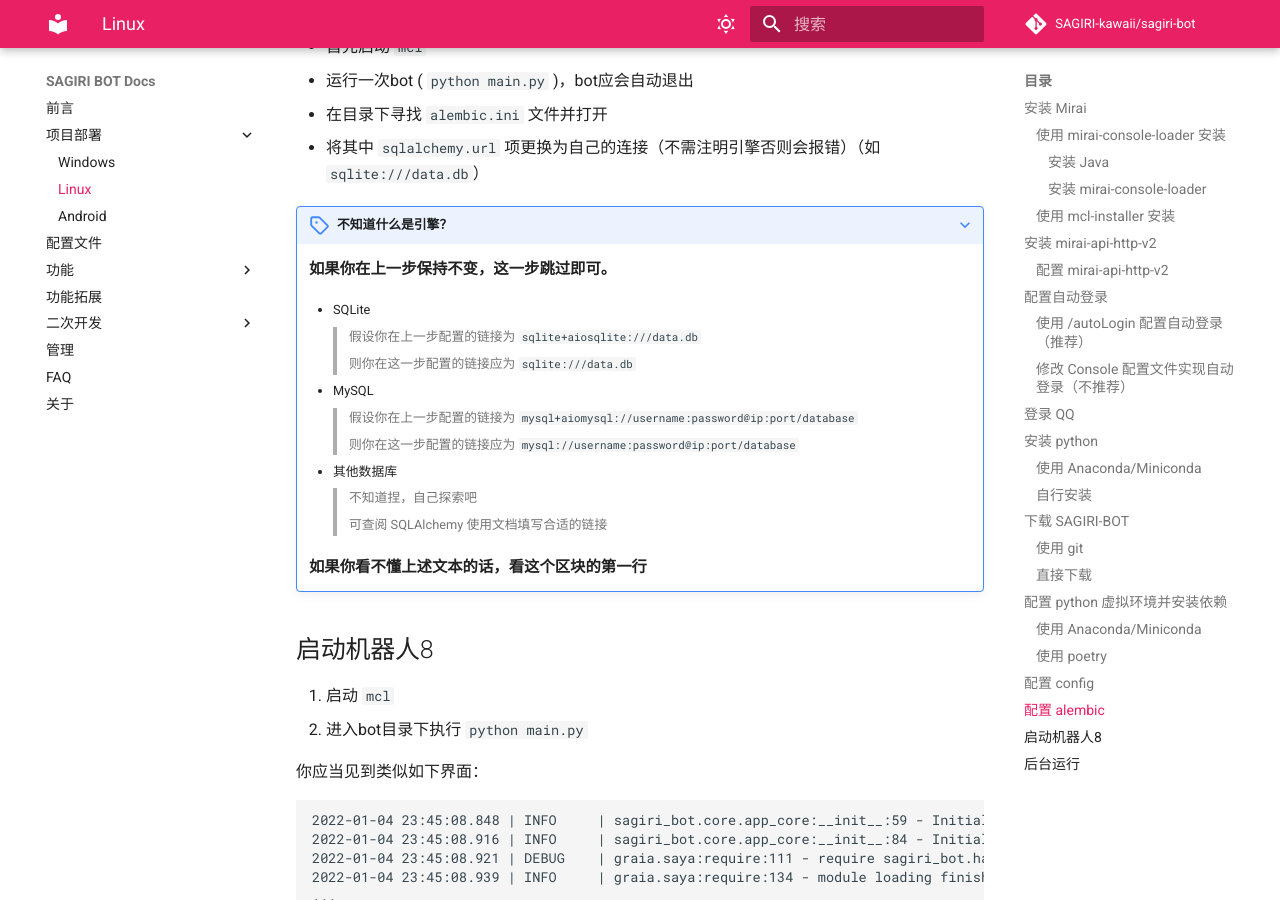
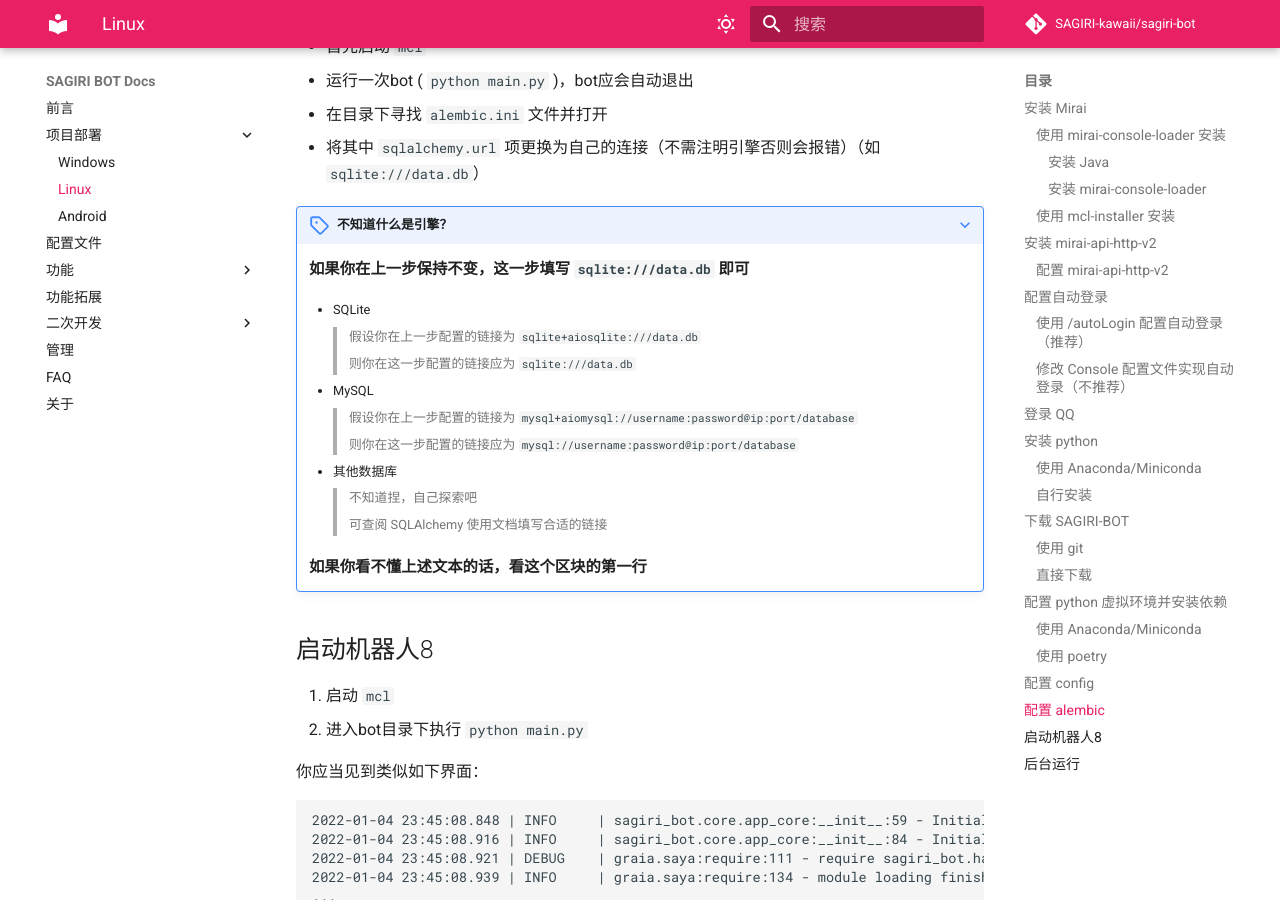
Before and after one commit to SAGIRI-kawaii/sagiri-bot, an MkDocs documentation site: the page built from docs/deployment/linux.md, in a window 1280 px wide and 900 px high, scrolled down 8053 px. Built offline with MkDocs 1.6.1 and Material for MkDocs 9.7.7, drawn with Linux system fonts in a browser that asks for light colours; comment, search, counter and statistics services are not loaded.

Commit message:
:pencil: Update deployment/linux.md:alembic

```diff
--- a/docs/deployment/linux.md
+++ b/docs/deployment/linux.md
@@ -336,7 +336,7 @@
 
 ???+ note "不知道什么是引擎？"
 
-    <big>**如果你在上一步保持不变，这一步跳过即可。**</big>
+    <big>**如果你在上一步保持不变，这一步填写 `sqlite:///data.db` 即可**</big>
 
     - SQLite
 
```
